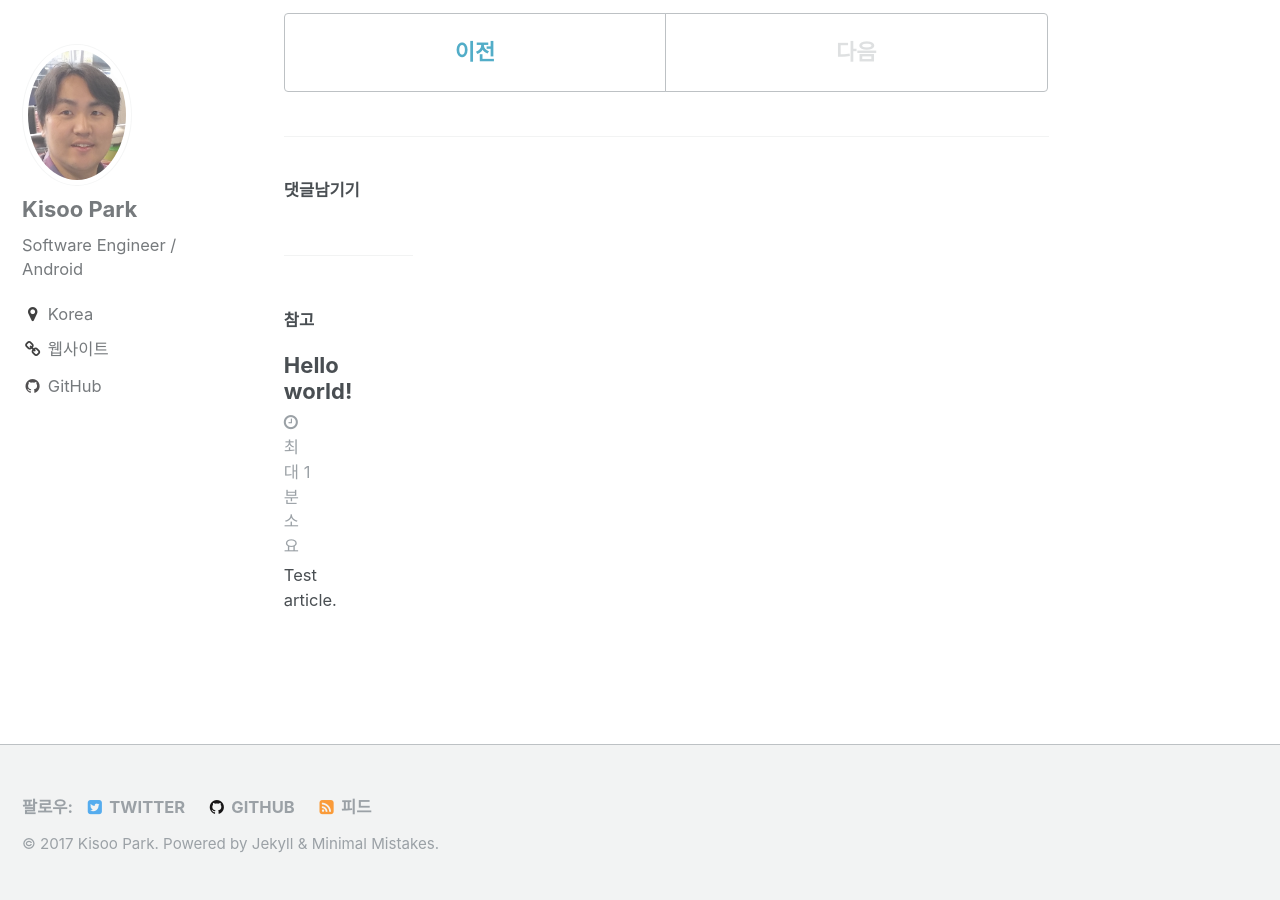
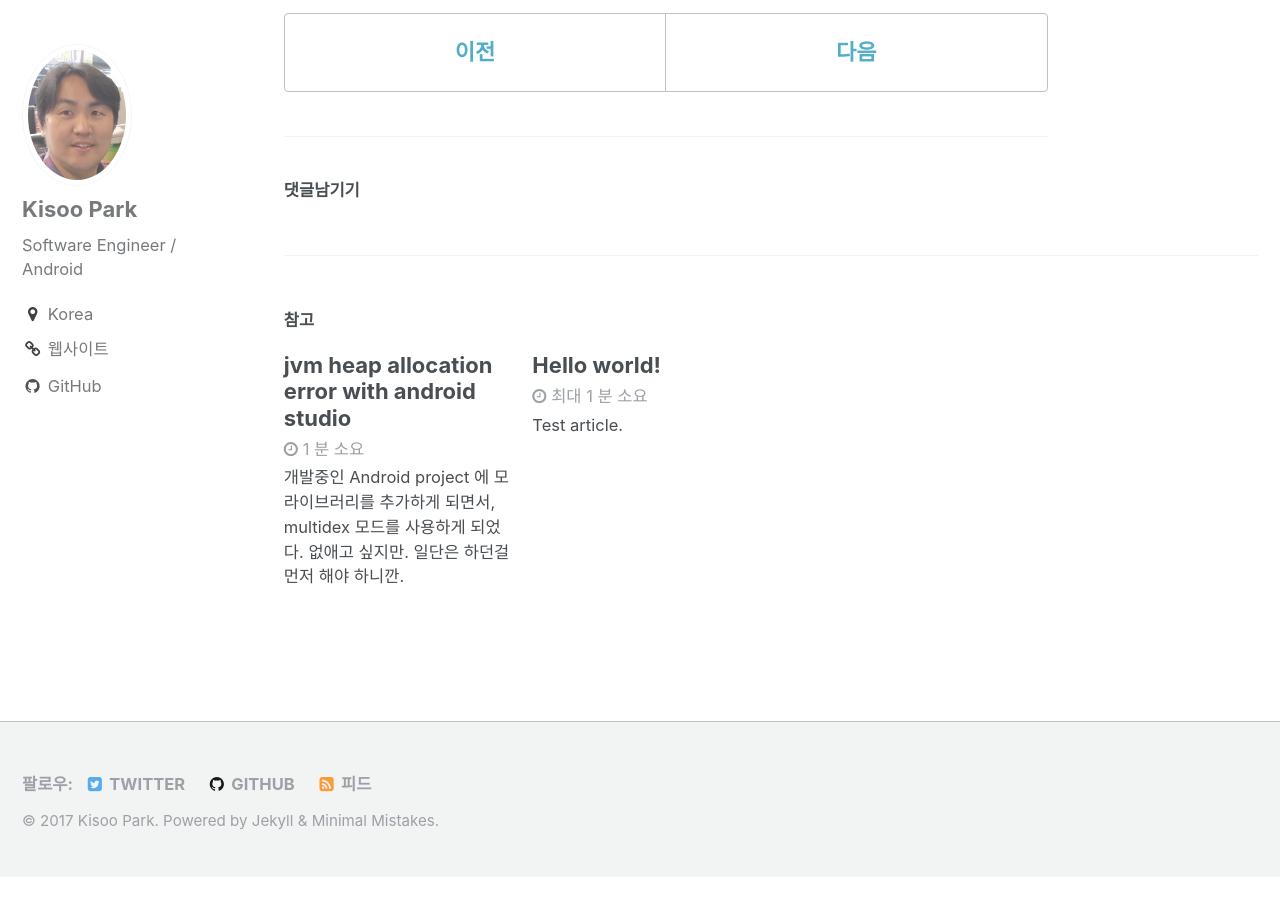
Before and after one commit to aska94-zz/aska94.github.io, a Jekyll site: the page built from _posts/2017-06-06-setup-blog-with-minimal-mistake.md, in a window 1280 px wide and 900 px high, scrolled down 3653 px. Built offline with Jekyll 4.4.1, drawn with Linux system fonts in a browser that asks for light colours; comment, search, counter and statistics services are not loaded; after the commit the page ends 4530 px from its top, so only the background shows below that; some of the changed lines change nothing that is shown.

Commit message:
add jvm heapsize issue

```diff
--- a/_posts/2017-06-06-setup-blog-with-minimal-mistake.md
+++ b/_posts/2017-06-06-setup-blog-with-minimal-mistake.md
@@ -10,8 +10,7 @@ Setup logs
 
 들어가며
 1. 유행은 좀 지났지만 어쨌든 개발자 나부랭이로써 github.io 에 개발블로그를 하나 만들어보고 싶었다.
-2. 회사 정책상 그간 github은 못썼지만, 이제
-쓰게 해준다니 열심히 써보자.
+2. 회사 정책상 그간 github은 못썼지만, 이제 쓰게 해준다니 열심히 써보자.
 
 준비
 1. github.com 의 문서를 읽어보았다.
@@ -53,7 +52,7 @@ repository setting > GitHub Pages 항목을 보면 Theme chooser 라고 Jekyll t
     3-3 travis secure 를 만들려면 Local 에 실행파일을 설치해야 한다. repository 별로 secure 값이 다르므로, repository 를 재생성한다든지 하면 다시 만들어야 된다
 
     3-4 travis 세팅을 하고 나면 repository 에 파일을 올려야 하는데, source branch 를 만들어 업로드하고, repository setting의 Branch 항목에서 source 를 default 로 설정한다.
-    이렇게 하면 source 에 파일을 업로드하면, travis 가 이를 감지하고 build후 완성된 파일을 master 에 업로드한다
+        이렇게 하면 source 에 파일을 업로드하면, travis 가 이를 감지하고 build후 완성된 파일을 master 에 업로드한다
 
     3-5 _config.yml 의 travis 설정 항목
 
--- /dev/null
+++ b/_posts/2017-06-12-jvm-heapsize.md
@@ -0,0 +1,68 @@
+---
+layout: single
+title: jvm heap allocation error with android studio
+tags: [java, android, studio]
+time: 2017-06-12 14:42:39
+---
+
+개발중인 Android project 에 모 라이브러리를 추가하게 되면서, multidex 모드를 사용하게 되었다.
+없애고 싶지만. 일단은 하던걸 먼저 해야 하니깐.
+
+그런데 multidex 모드가 되면서 빌스시 메모리에러가 발생하는 경우가 자주 발생한다.
+
+물론 메모리는 충분하다.
+
+![Task Manager screenshot]({{ site.url }}/assets/2017-06-12-task-manager.PNG)
+
+Available 9117 MB !!
+
+에러 메세지
+
+{% highlight gradle %}
+
+Error occurred during initialization of VM
+Could not reserve enough space for 3170304KB object heap
+Java HotSpot(TM) Client VM warning: ignoring option MaxPermSize=512m; support was removed in 8.0
+
+{% endhighlight %}
+
+현재 jvm 옵션
+
+org.gradle.jvmargs=-Xmx3096m -XX:MaxPermSize=512m -XX:+HeapDumpOnOutOfMemoryError -Dfile.encoding=UTF-8
+
+gradle jvmarg 를 넣을 수 있는 곳
+
+- Project dir: {projectdir}/gradle.properties
+add org.gradle.jvmargs=-Xmx3096m
+
+- Global config:
+{userdir}/.gradle/gradle.properties
+add org.gradle.jvmargs=-Xmx3096m
+
+- JAVA_OPTIONS:
+add JAVA_OPTIONS="-Xmx3096m"
+
+
+-> 아무 효과가 없다. 어라?
+
+같은 증상의 글들을 검색해본 결과
+32bit mode 에서는 오히려 값을 작게 가져가야 한다고 한다.
+64bit mode 에서는 정상동작해야 하는것이 정상임.
+
+현재의 JVM 이 어떤 모드인지를 확인하기 위해선 커맨드창에 다음과 같이 입력한다.
+아래는 64bit JVM의 경우
+
+{% highlight dos %}
+> java -d64 -version
+java version "1.8.0_131"
+Java(TM) SE Runtime Environment (build 1.8.0_131-b11)
+Java HotSpot(TM) 64-Bit Server VM (build 25.131-b11, mixed mode)
+
+{% endhighlight %}
+
+
+확인시 어쩐일인지 32bit mode JVM 이 설치되어 있었다!
+
+64bit mode 로 바꾸고 모든 문제 해결됨.  :-(
+
+심지어 넣었던 jvm 값들을 다시 빼도 동작함 WTH...
```
Also changed, not shown: assets/images/2017-06-12-task-manager.PNG (added).
